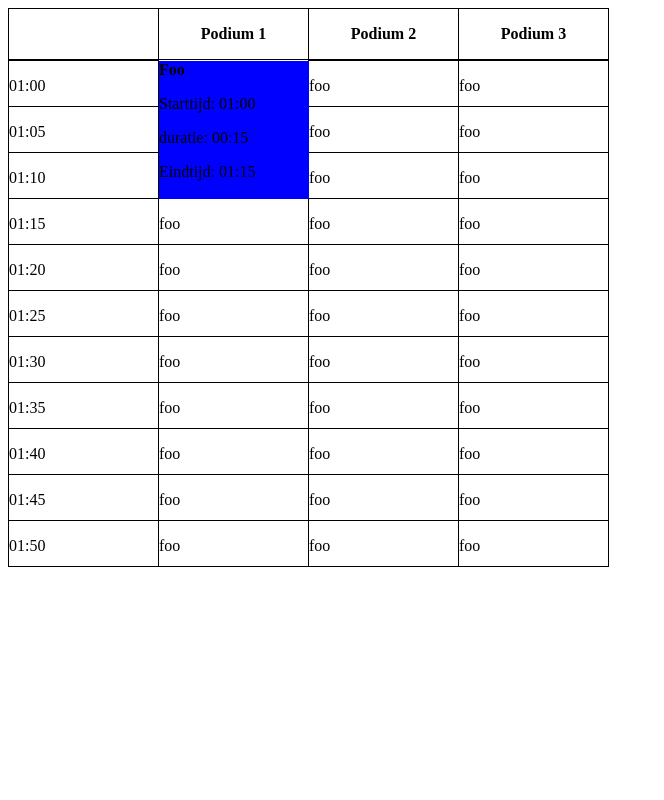
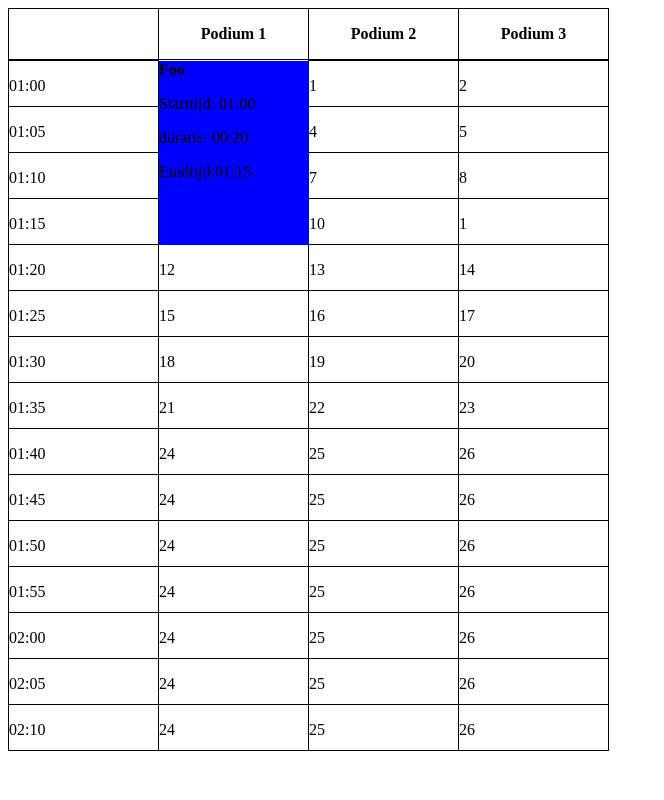
Before and after one commit to jontysponselee/timetable, a PHP site: page / in a window 1280 px wide. Shown: the whole page, without its empty margins (0-664 px from the left). Run offline with PHP 8.4, Linux system fonts and the light colour scheme.

Commit message:
made some progress

```diff
--- a/index.php
+++ b/index.php
@@ -29,93 +29,125 @@
         <div class="timetable-perform-wrapper sortable">
             <div class="timetable-cell timetable-perform">
                 <b>Foo</b>
-                <p>Starttijd: 01:00</p>
-                <p>duratie: <span class="duration">00:15</span></p>
-                <p>Eindtijd: 01:15</p>
+                <p>Starttijd: <span class="startTime">01:00</span></p>
+                <p>duratie: <span class="duration">00:20</span></p>
+                <p>Eindtijd:<span class="endTime">01:15</span></p>
             </div>
         </div>
-        <div class="timetable-cell sortable">foo</div>
-        <div class="timetable-cell sortable">foo</div>
+        <div class="timetable-cell sortable">1</div>
+        <div class="timetable-cell sortable">2</div>
     </div>
     <div class="timetable-row">
         <div class="timetable-cell">
             <div class="timetable-cell-wrapper"><p>01:05</p></div>
         </div>
-        <div class="timetable-cell sortable">foo</div>
-        <div class="timetable-cell sortable">foo</div>
-        <div class="timetable-cell sortable">foo</div>
+        <div class="timetable-cell sortable">3</div>
+        <div class="timetable-cell sortable">4</div>
+        <div class="timetable-cell sortable">5</div>
     </div>
     <div class="timetable-row">
         <div class="timetable-cell">
             <div class="timetable-cell-wrapper"><p>01:10</p></div>
         </div>
-        <div class="timetable-cell sortable">foo</div>
-        <div class="timetable-cell sortable">foo</div>
-        <div class="timetable-cell sortable">foo</div>
+        <div class="timetable-cell sortable">6</div>
+        <div class="timetable-cell sortable">7</div>
+        <div class="timetable-cell sortable">8</div>
     </div>
     <div class="timetable-row">
         <div class="timetable-cell">
             <div class="timetable-cell-wrapper"><p>01:15</p></div>
         </div>
-        <div class="timetable-cell sortable">foo</div>
-        <div class="timetable-cell sortable">foo</div>
-        <div class="timetable-cell sortable">foo</div>
+        <div class="timetable-cell sortable">9</div>
+        <div class="timetable-cell sortable">10</div>
+        <div class="timetable-cell sortable">1</div>
     </div>
     <div class="timetable-row">
         <div class="timetable-cell">
             <div class="timetable-cell-wrapper"><p>01:20</p></div>
         </div>
-        <div class="timetable-cell sortable">foo</div>
-        <div class="timetable-cell sortable">foo</div>
-        <div class="timetable-cell sortable">foo</div>
+        <div class="timetable-cell sortable">12</div>
+        <div class="timetable-cell sortable">13</div>
+        <div class="timetable-cell sortable">14</div>
     </div>
     <div class="timetable-row">
         <div class="timetable-cell">
             <div class="timetable-cell-wrapper"><p>01:25</p></div>
         </div>
-        <div class="timetable-cell sortable">foo</div>
-        <div class="timetable-cell sortable">foo</div>
-        <div class="timetable-cell sortable">foo</div>
+        <div class="timetable-cell sortable">15</div>
+        <div class="timetable-cell sortable">16</div>
+        <div class="timetable-cell sortable">17</div>
     </div>
     <div class="timetable-row">
         <div class="timetable-cell">
             <div class="timetable-cell-wrapper"><p>01:30</p></div>
         </div>
-        <div class="timetable-cell sortable">foo</div>
-        <div class="timetable-cell sortable">foo</div>
-        <div class="timetable-cell sortable">foo</div>
+        <div class="timetable-cell sortable">18</div>
+        <div class="timetable-cell sortable">19</div>
+        <div class="timetable-cell sortable">20</div>
     </div>
     <div class="timetable-row">
         <div class="timetable-cell">
             <div class="timetable-cell-wrapper"><p>01:35</p></div>
         </div>
-        <div class="timetable-cell sortable">foo</div>
-        <div class="timetable-cell sortable">foo</div>
-        <div class="timetable-cell sortable">foo</div>
+        <div class="timetable-cell sortable">21</div>
+        <div class="timetable-cell sortable">22</div>
+        <div class="timetable-cell sortable">23</div>
     </div>
     <div class="timetable-row">
         <div class="timetable-cell">
             <div class="timetable-cell-wrapper"><p>01:40</p></div>
         </div>
-        <div class="timetable-cell sortable">foo</div>
-        <div class="timetable-cell sortable">foo</div>
-        <div class="timetable-cell sortable">foo</div>
+        <div class="timetable-cell sortable">24</div>
+        <div class="timetable-cell sortable">25</div>
+        <div class="timetable-cell sortable">26</div>
     </div>
     <div class="timetable-row">
         <div class="timetable-cell">
             <div class="timetable-cell-wrapper"><p>01:45</p></div>
         </div>
-        <div class="timetable-cell sortable">foo</div>
-        <div class="timetable-cell sortable">foo</div>
-        <div class="timetable-cell sortable">foo</div>
+        <div class="timetable-cell sortable">24</div>
+        <div class="timetable-cell sortable">25</div>
+        <div class="timetable-cell sortable">26</div>
     </div>
     <div class="timetable-row">
         <div class="timetable-cell">
             <div class="timetable-cell-wrapper"><p>01:50</p></div>
         </div>
-        <div class="timetable-cell sortable">foo</div>
-        <div class="timetable-cell sortable">foo</div>
-        <div class="timetable-cell sortable">foo</div>
+        <div class="timetable-cell sortable">24</div>
+        <div class="timetable-cell sortable">25</div>
+        <div class="timetable-cell sortable">26</div>
+    </div>
+    <div class="timetable-row">
+        <div class="timetable-cell">
+            <div class="timetable-cell-wrapper"><p>01:55</p></div>
+        </div>
+        <div class="timetable-cell sortable">24</div>
+        <div class="timetable-cell sortable">25</div>
+        <div class="timetable-cell sortable">26</div>
+    </div>
+    <div class="timetable-row">
+        <div class="timetable-cell">
+            <div class="timetable-cell-wrapper"><p>02:00</p></div>
+        </div>
+        <div class="timetable-cell sortable">24</div>
+        <div class="timetable-cell sortable">25</div>
+        <div class="timetable-cell sortable">26</div>
+    </div>
+    <div class="timetable-row">
+        <div class="timetable-cell">
+            <div class="timetable-cell-wrapper"><p>02:05</p></div>
+        </div>
+        <div class="timetable-cell sortable">24</div>
+        <div class="timetable-cell sortable">25</div>
+        <div class="timetable-cell sortable">26</div>
+    </div>
+    <div class="timetable-row">
+        <div class="timetable-cell">
+            <div class="timetable-cell-wrapper"><p>02:10</p></div>
+        </div>
+        <div class="timetable-cell sortable">24</div>
+        <div class="timetable-cell sortable">25</div>
+        <div class="timetable-cell sortable">26</div>
     </div>
 </div>
 
--- a/main.js
+++ b/main.js
@@ -1,20 +1,83 @@
-//todo uitzoeken hoe ik de nieuwe tijd krijg
-//lege cell switchen met gevulde cell(sortable)
-// kijk waar die dropt en dan naar dichtbij zijnde tijd?
+//todo starttijd vernieuwen
+//todo eindtijd vernieuwen
+
+
+
+function getDuration(duration) {
+    var pieces = duration.split(":");
+
+    var hours = parseInt(pieces[0]),
+        minutes = parseInt(pieces[1]),
+        totalMinutes = hours * 60 + minutes;
+
+    return totalMinutes;
+}
+
+function changeTimeFields(dragged, duration){
+    var startTime = changeStartTime(dragged);
+    changeEndTime(startTime, duration);
+}
+
+function changeStartTime(dragged){
+    var parent = $(dragged[0]).parent(),
+        timeCell = $(parent).find(":first-child"),
+        timeText = $(timeCell)[2],
+        time =  $(timeText).text();
+
+    $(".startTime").html(time);
+
+    return time;
+}
+
+function changeEndTime(startTime, duratie) {
+    //todo wanneer over tijd genereer nieuwe rijen gebaseerd op duratie
+    var pieces = startTime.split(":");
+
+    var startTimeHours = parseInt(pieces[0]),
+        startTimeMinutes = parseInt(pieces[1]);
+
+    var totalMinutes = startTimeHours * 60 + startTimeMinutes + duratie;
+    var hours = Math.floor(totalMinutes / 60).toString();
+    var minutes = totalMinutes % 60;
+        minutes = minutes.toString();
+
+    if(hours.length < 2){
+        hours = "0" + hours;
+    }
+
+    if(minutes.length < 2){
+        minutes = "0" + minutes;
+    }
+
+    var endTime = hours + ':' + minutes;
+
+    $(".endTime").html(endTime);
+}
+
+function swap(dragged, dropped) {
+    var draggedPrev = $(dragged).prev();
+    var droppedPrev = $(dropped).prev();
+
+    $(draggedPrev).after(dropped);
+    $(droppedPrev).after(dragged);
+}
 
 $(document).ready(function () {
-    //todo perform blok, moet zogezegd grootte zijn van 1 cell, maar de look moet groote zijn gebaseerd op tijd
-
     var cellWidth = 150;//todo scaling
     var cellHeight = 45;//todo scaling
-    var duration = 15;//Todo get from perform div
+    var duration = $(".duration").text();
     var tableWidth = cellWidth * $(".timetable-header").children().length;
     var tableHeight = (cellHeight + 2) * $("#timetable-table").children('.timetable-row').length - 1;
     var containerWidth = tableWidth - cellWidth;
     var containerHeight = tableHeight;
+
+    duration = getDuration(duration);
+
     var performHeight = duration / 5 * (cellHeight + 1);
 
-    // console.log(cellHeight);
+
+
+    console.log(duration);
 
     $(".timetable-perform-container").css({
         "width": containerWidth,
@@ -39,46 +102,11 @@ $(document).ready(function () {
     $('.sortable').droppable({
         accept: '.sortable',
         drop: function (event, ui) {
-            var draggable = ui.draggable,
-                dropable = $(this),
-                dragPos = draggable.position(),
-                dropPos = dropable.position();
+            var dragged = ui.draggable,
+                dropped = $(this);
 
-            swap(draggable, dropable);
-            // console.log(draggable);
-            // console.log(dropable);
-            // console.log(dragPos);
-            // console.log(dropPos);
+            swap(dragged, dropped);
+            changeTimeFields(dragged, duration);
         }
     });
-
-    // $.fn.swap = function (dragged) {
-    //     dragged = jQuery(dragged)[0];
-    //     var dropped = this[0];
-    //
-    //
-    // };
-
-
-    function swap(dragged, dropped) {
-        console.log(dragged);
-        console.log(dropped);
-
-        var parent = $(dropped).parent();
-
-
-
-        // var first = dragged[0];
-        // var second= dropped[0];
-        //
-        // $(first).replaceWith(second);
-        $(dropped[0]).replaceWith(dragged[0]);
-        $(parent).prepend(dropped[0]);
-
-
-        // var foo = $(dropped).replaceWith(dragged);
-        //
-        // $(foo).after(dragged);
-        // console.log(foo);
-    }
 });
--- a/style.css
+++ b/style.css
@@ -39,6 +39,7 @@
 }
 
 .timetable-perform{
+    overflow: hidden;
     border: 0px solid black;
     position: absolute;
     background-color:blue;
```
